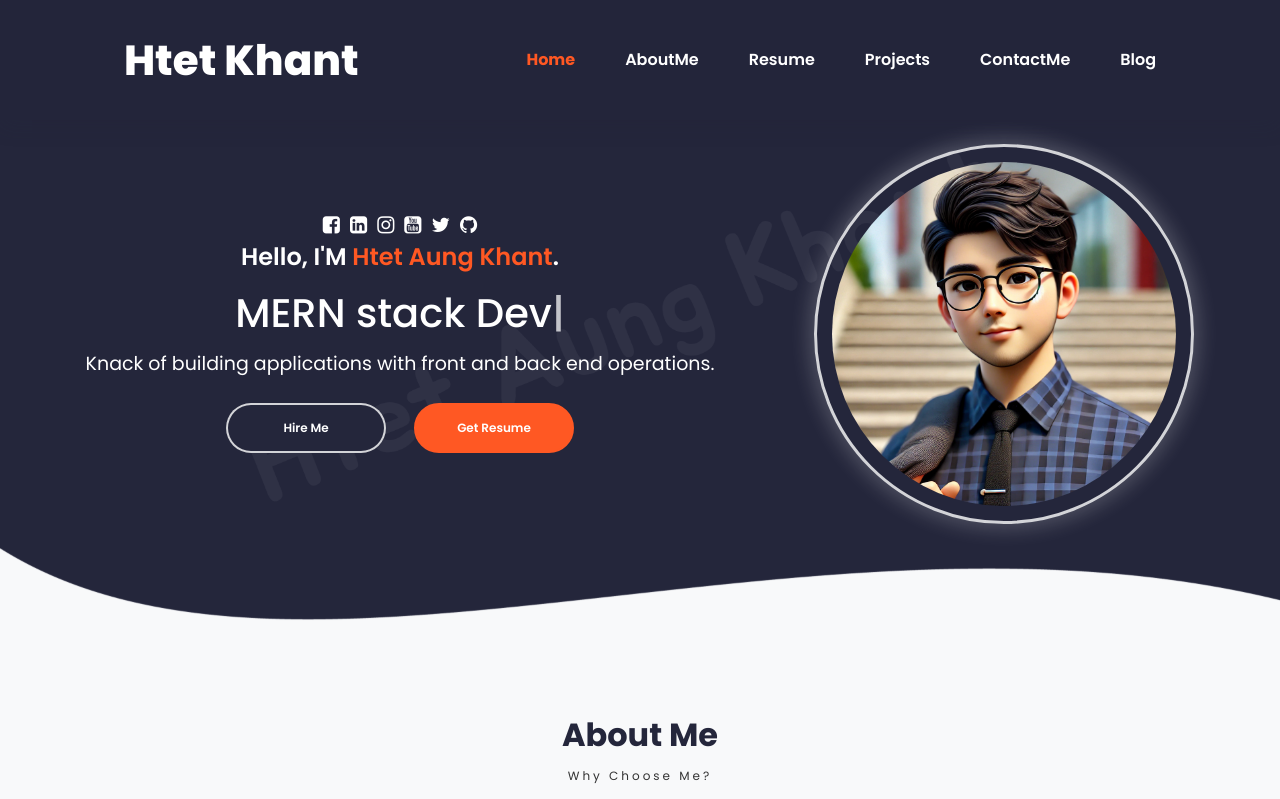
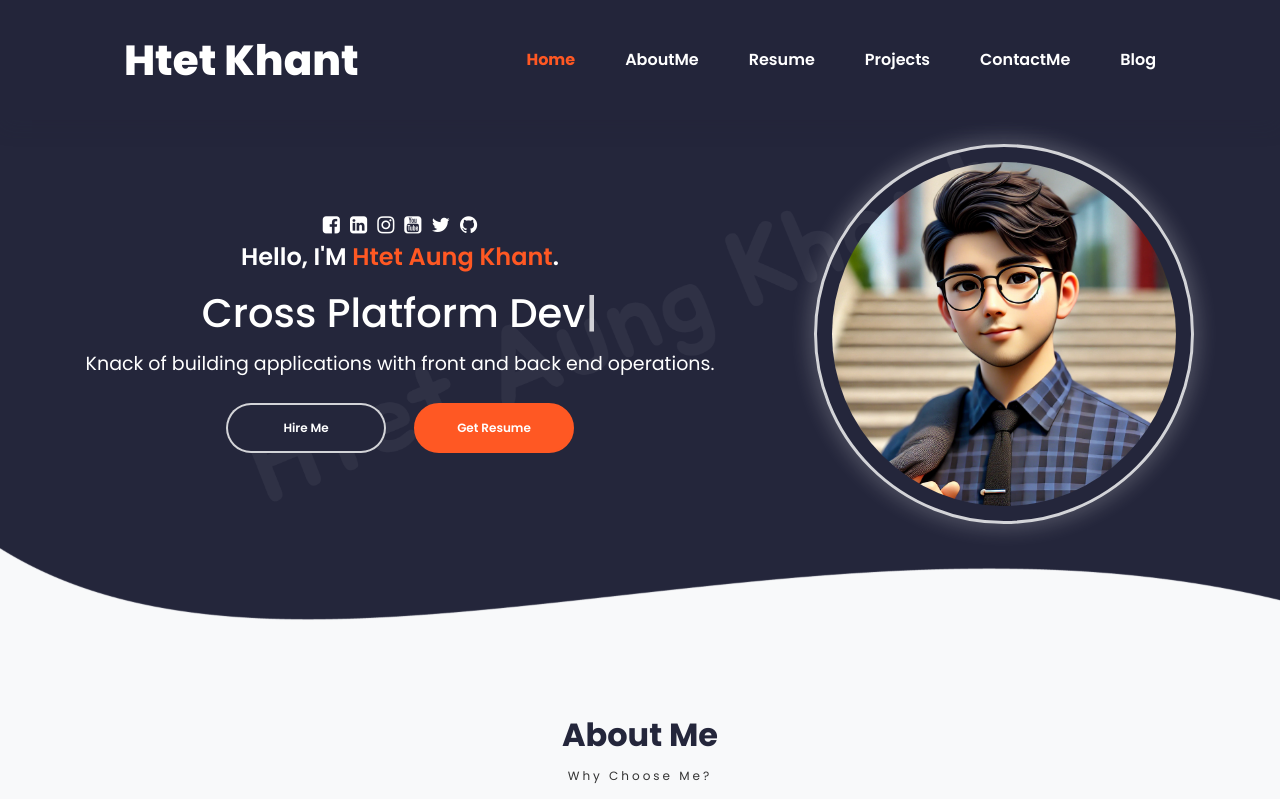
Before and after one commit to htetaungkhant/portfolio_renew_2024_github, a Next.js app: page / in a window 1280 px wide. Shown: the top 799 px of the page. Built offline with nearby package versions, Linux system fonts and the light colour scheme.

Commit message:
updated Typed text of Profile section

```diff
--- a/data/Home/constants.ts
+++ b/data/Home/constants.ts
@@ -2,7 +2,7 @@ export const headerTitle = "Htet Khant";
 
 export const profileDetails = {
     name: "Htet Aung Khant",
-    titles: ["Enthusiastic Dev", "Full stack Developer", "MERN stack Dev", "Cross Platform Dev", "React / Next.js / React Native"],
+    titles: ["Full stack Developer", "MERN stack Dev", "Cross Platform Dev", "React / Next.js Dev", "React Native Dev"],
     description:
         "Knack of building applications with front and back end operations.",
 };
```
